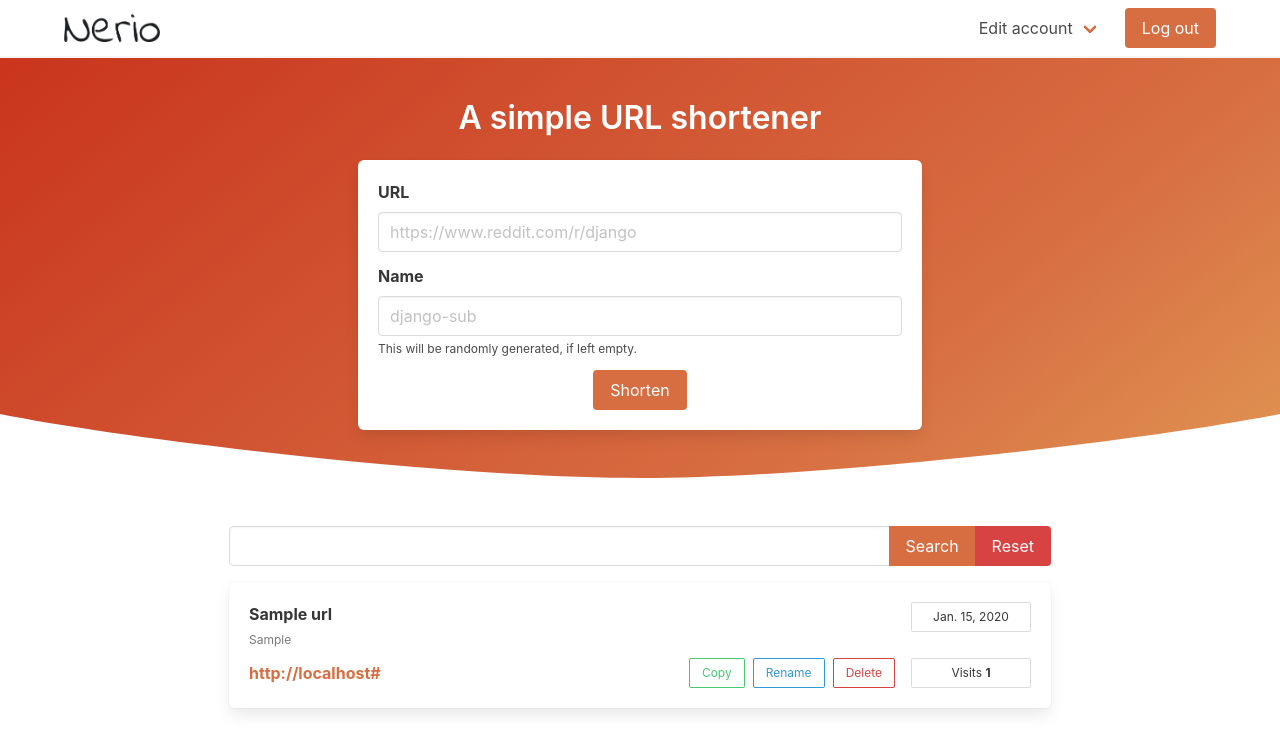
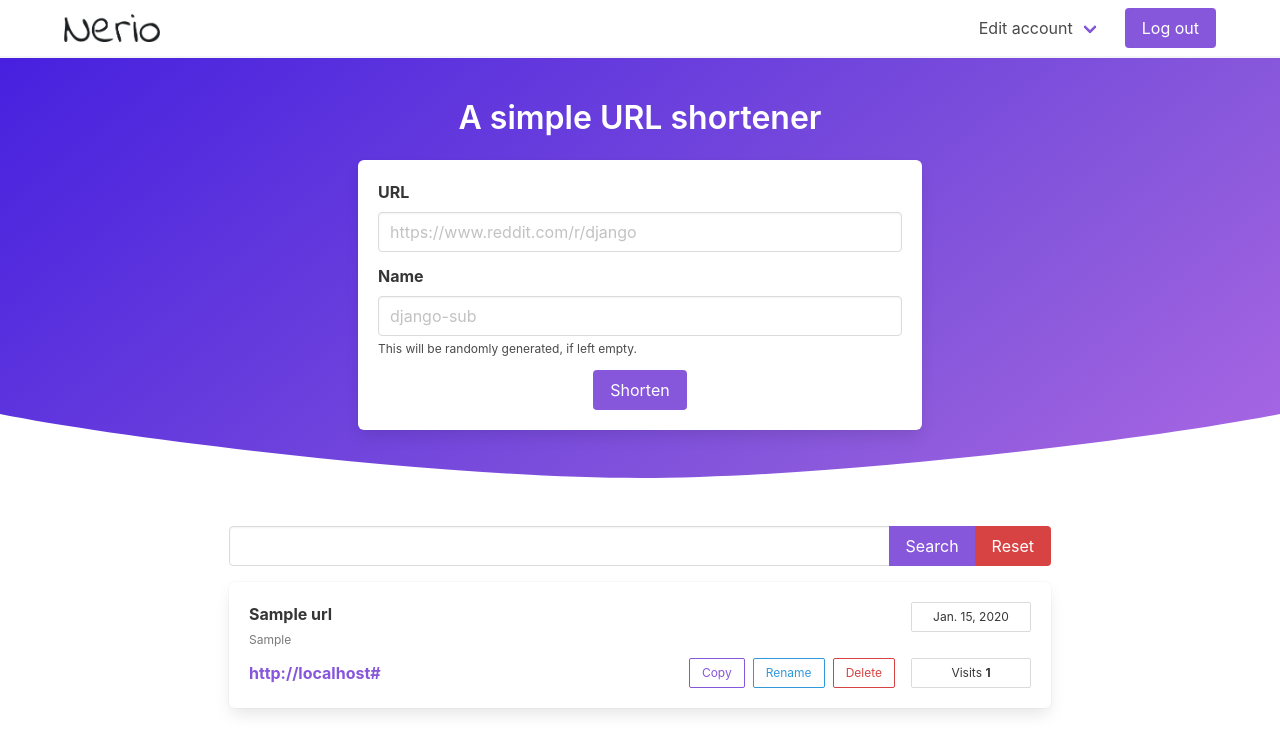
Before and after one commit to marcuscaisey/nerio, a Django app: page / in a window 1280 px wide. Shown: the top 753 px of the page. Run offline with Django 3.2, Linux system fonts and the light colour scheme; a user stored in the database is signed in; tables that the repository leaves empty hold one stand-in row (values such as "Sample post"); some libraries are stand-ins or nearby versions.

Commit message:
Update colour scheme

```diff
--- a/core/templates/core/home.html
+++ b/core/templates/core/home.html
@@ -58,7 +58,7 @@
                         </strong>
                       </div>
                       <div class="url-buttons">
-                        <button class="button copy-button is-small is-success is-outlined">Copy</button>
+                        <button class="button copy-button is-small is-primary is-outlined">Copy</button>
                         <button class="button rename-button is-small is-info is-outlined">Rename</button>
                         <button class="button delete-button is-small is-danger is-outlined">Delete</button>
                       </div>
@@ -116,7 +116,7 @@
             <input id="rename-input" class="input" placeholder="">
           </div>
           <div class="control">
-            <button id="rename-confirm-button" class="button is-info">Rename</button>
+            <button id="rename-confirm-button" class="button is-primary">Rename</button>
           </div>
         </div>
         <p id="rename-help" class="help">{{ form.name.help_text }}</p>
--- a/scss/styles.scss
+++ b/scss/styles.scss
@@ -1,11 +1,11 @@
 @charset "utf-8";
 
 // Colours
-$orange: hsla(18, 65%, 55%, 1);
+$purple: hsla(262, 65%, 60%, 1);
 $red: hsla(0, 65%, 55%, 1);
 
 // Derived
-$primary: $orange;
+$primary: $purple;
 $link: $primary;
 $link-focus-border: $link;
 
```
Also changed, not shown: static/css/styles.css.
